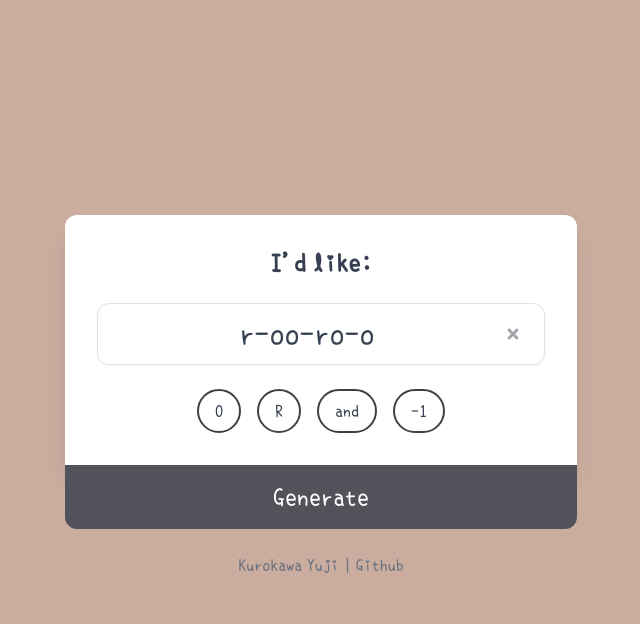
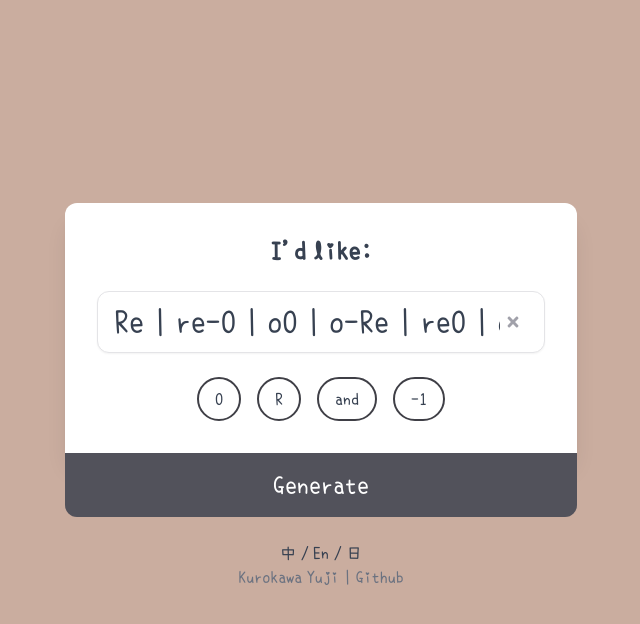
Before and after one commit to INEWSK/oreooo, a Next.js app: page /en in a window 1280 px wide. Both pictures are taken after a click on the element 832 px from the left and 334 px from the top of the page. Shown: the top 624 px of the page, without its empty margins (319-959 px from the left). Built offline with nearby package versions, Linux system fonts and the light colour scheme.

Commit message:
feat: implement i18n localizeation for multiple language

```diff
--- a/messages/en.json
+++ b/messages/en.json
@@ -1,5 +1,27 @@
 {
-  "Index": {
-    "title": "Hello world!"
+  "basic": {
+    "o": "O | o",
+    "r": "Re | re",
+    "and": "-"
+  },
+  "tooltip": {
+    "title": "Keyboard shortcuts: <br>o/r : Input 'O' or 'RE'<br>-/Space : Input Space<br>Enter : Generate<br>Backspace : Back"
+  },
+  "input": {
+    "meta": "I'd like:",
+    "placeholder": "Oreo...",
+    "random": "Random",
+    "generate": "Generate",
+    "btn": {
+      "o": "O",
+      "r": "R",
+      "and": "and",
+      "-1": "-1"
+    }
+  },
+  "output": {
+    "meta": "Here you are:",
+    "save": "Save image",
+    "back": "Back"
   }
 }
--- a/messages/ja.json
+++ b/messages/ja.json
@@ -1,6 +1,31 @@
 {
-  "Index": {
+  "index": {
     "title": "メッセージ",
     "message": "こんにちは、世界！"
+  },
+  "basic": {
+    "o": "オ",
+    "r": "レ",
+    "and": "-"
+  },
+  "tooltip": {
+    "title": "キーボード・ショートカット: <br>o/r/-/Space : 編集する<br>Enter : 実行<br>Backspace : 元に戻す"
+  },
+  "input": {
+    "meta": "私は...したい",
+    "placeholder": "オレオ...",
+    "random": "ランダム",
+    "generate": "実行",
+    "btn": {
+      "o": "+オ",
+      "r": "+レ",
+      "and": "+と",
+      "-1": "-1"
+    }
+  },
+  "output": {
+    "meta": "結果",
+    "save": "画像を保存する",
+    "back": "元に戻す"
   }
 }
--- a/messages/zh-hant.json
+++ b/messages/zh-hant.json
@@ -1,5 +1,31 @@
 {
-  "Index": {
-    "title": "你好世界！"
+  "index": {
+    "title": "メッセージ",
+    "message": "こんにちは、世界！"
+  },
+  "basic": {
+    "o": "奧",
+    "r": "利",
+    "and": "-"
+  },
+  "tooltip": {
+    "title": "鍵盤快速鍵: <br>o/r : 輸入奧/利<br>-/空格 : 輸入與<br>回車 : 產生<br>退格 : 返回"
+  },
+  "input": {
+    "meta": "我想要：",
+    "placeholder": "奥利奥...",
+    "random": "隨機",
+    "generate": "生成",
+    "btn": {
+      "o": "+奥",
+      "r": "+利",
+      "and": "+与",
+      "-1": "-1"
+    }
+  },
+  "output": {
+    "meta": "這是你的",
+    "save": "保存图片",
+    "back": "返回"
   }
 }
--- a/src/app/[lang]/hook/usePage.tsx
+++ b/src/app/[lang]/hook/usePage.tsx
@@ -1,8 +1,6 @@
-import { useTranslations } from "next-intl";
 import { useEffect, useState } from "react";
 
 const usePage = () => {
-  const t = useTranslations("Index");
   const [loading, setLoading] = useState(true);
   const [animating, setAnimating] = useState(true);
 
@@ -29,7 +27,6 @@ const usePage = () => {
   };
 
   return {
-    t,
     loading,
     animating,
     addLoading,
--- a/src/app/[lang]/page.tsx
+++ b/src/app/[lang]/page.tsx
@@ -4,7 +4,7 @@ import Footer from "@/components/footer";
 import Loading from "@/components/loading";
 import { useState } from "react";
 import usePage from "./hook/usePage";
-import Form from "./ui/form";
+import Input from "./ui/input";
 import Output from "./ui/output";
 
 export default function Page() {
@@ -24,7 +24,7 @@ export default function Page() {
     <div className="app">
       <Loading show={loading} animate={animating} />
       <main className={`main ${loading ? "hidden" : "block"}`}>
-        <Form submit={submit} show={show} />
+        <Input submit={submit} show={show} />
         <Output back={back} oreoList={oreoList} />
         <Footer />
       </main>
--- a/src/app/[lang]/ui/form.tsx
+++ b/src/app/[lang]/ui/input.tsx
@@ -1,18 +1,21 @@
-import { generateRandomOreoList } from "@/utils";
+import { generateRandomOreoList, translateOreoKeys } from "@/utils";
+import { useTranslations } from "next-intl";
 import { useState } from "react";
 import { FaRandom, FaTimes } from "react-icons/fa";
 import useKeyBindings from "../hook/useKeyBindings";
 
-const OreoKey = ["O", "R", "and", "-1"];
+const OreoKey = ["o", "r", "and", "-1"];
 
-export default function Form({
+export default function Input({
   submit,
   show,
 }: {
   submit: (oreoList: OreoKey[]) => void;
   show: boolean;
 }) {
+  const t = useTranslations();
   const [oreoList, setOreoList] = useState<OreoKey[]>([]);
+  const oreoString = translateOreoKeys(oreoList, t);
 
   const action = (action: string, value?: string) => {
     switch (action) {
@@ -25,7 +28,7 @@ export default function Form({
           );
         }
         if (value === "o") {
-          setOreoList((prev) => (prev.length ? [...prev, "of"] : ["o"]));
+          setOreoList((prev) => [...prev, "o"]);
         }
         if (value === "r") {
           setOreoList((prev) => [...prev, "r"]);
@@ -46,11 +49,11 @@ export default function Form({
   };
 
   const onClick = (e: React.MouseEvent<HTMLDivElement>) => {
-    const value = e.currentTarget.innerText;
+    const value = e.currentTarget.getAttribute("data-key");
 
     const actionMap = {
-      O: () => action("add", "o"),
-      R: () => action("add", "r"),
+      o: () => action("add", "o"),
+      r: () => action("add", "r"),
       and: () => action("add", "-"),
       "-1": () => action("remove"),
     };
@@ -71,48 +74,51 @@ export default function Form({
   useKeyBindings(bindings);
 
   return (
-    <div className={`form ${!show ? "hidden" : "block"}`}>
+    <div className={`input-form ${!show ? "hidden" : "block"}`}>
       <div className="card">
-        <h2 className="title">{`I'd like: `}</h2>
+        <h2 className="title">{t("input.meta")}</h2>
         <div className="input-box">
           <input
             type="text"
             id="oreo-input"
-            placeholder="Oreo..."
-            value={oreoList.join("")}
+            placeholder={t("input.placeholder")}
+            value={oreoString}
             readOnly
           />
           <span
             className="trailing"
             onClick={() =>
-              oreoList.length > 0
+              oreoList.length
                 ? setOreoList([])
                 : setOreoList(generateRandomOreoList())
             }
           >
-            {oreoList.length === 0 ? (
-              <FaRandom className="random" />
+            {!oreoList.length ? (
+              <span title={t("input.random")}>
+                <FaRandom className="random" />
+              </span>
             ) : (
-              <FaTimes className="remove" />
+              <span>
+                <FaTimes className="remove" />
+              </span>
             )}
           </span>
         </div>
         <div className="control">
           {OreoKey.map((key) => (
-            <div className="btn" key={key} onClick={onClick}>
-              {key}
+            <div className="btn" key={key} data-key={key} onClick={onClick}>
+              {t(`input.btn.${key}`)}
             </div>
           ))}
         </div>
       </div>
-
       <button
         className="submit-btn"
         type="button"
         disabled={!oreoList.length}
         onClick={() => submit(oreoList)}
       >
-        Generate
+        {t("input.generate")}
       </button>
     </div>
   );
--- a/src/app/[lang]/ui/output.tsx
+++ b/src/app/[lang]/ui/output.tsx
@@ -1,5 +1,6 @@
-import { loadImage } from "@/utils";
+import { loadImage, translateOreoKeys } from "@/utils";
 import { useCallback, useEffect, useRef } from "react";
+import { useTranslations } from "use-intl";
 
 type OutputProps = {
   back: () => void;
@@ -29,8 +30,10 @@ const loadOreoImages = async () => {
 };
 
 export default function Output({ back, oreoList }: OutputProps) {
+  const t = useTranslations();
   const canvasRef = useRef<HTMLCanvasElement>(null);
   const imgUrl = useRef<string>("");
+  const oreoString = translateOreoKeys(oreoList, t);
 
   type DrawItem = {
     image: HTMLImageElement;
@@ -101,21 +104,21 @@ export default function Output({ back, oreoList }: OutputProps) {
   return (
     <div className={`output ${!oreoList.length ? "hidden" : "block"}`}>
       <div className="card">
-        <h2 className="title">{`Here's your`}</h2>
-        <h3 className="sub-title">{oreoList.join("")}</h3>
+        <h2 className="title">{t("output.meta")}</h2>
+        <h3 className="sub-title">{oreoString}</h3>
         <div className="output-image">
           <canvas width="240" height="0" ref={canvasRef} />
         </div>
         <div className="control">
           <button className="btn" type="button" onClick={back}>
-            Back
+            {t("output.back")}
           </button>
           <button
             className="btn"
             type="button"
             onClick={() => downloadImage({ url: imgUrl.current })}
           >
-            Save Image
+            {t("output.save")}
           </button>
         </div>
       </div>
--- a/src/components/footer.tsx
+++ b/src/components/footer.tsx
@@ -1,3 +1,5 @@
+import Link from "next/link";
+
 const locales: {
   [key: string]: string;
 } = {
@@ -9,13 +11,13 @@ const locales: {
 export default function Footer() {
   return (
     <footer className="footer">
-      {/* <ul className="lang-list">
+      <ul className="lang-list">
         {Object.keys(locales).map((locale) => (
           <li key={locale} className="lang">
             <Link href={`/${locale}`}>{locales[locale]}</Link>
           </li>
         ))}
-      </ul> */}
+      </ul>
       <div className="meta">
         <a href="https://inewsk.me" target="_blank">
           Kurokawa Yuji
--- a/src/shared/styles/globals.scss
+++ b/src/shared/styles/globals.scss
@@ -17,7 +17,7 @@
     @apply bg-white rounded-xl shadow-xl p-8 flex flex-col gap-6 items-center justify-center;
   }
 
-  .form {
+  .input-form {
     .card {
       @apply rounded-b-none;
     }
--- a/src/utils.ts
+++ b/src/utils.ts
@@ -26,3 +26,9 @@ export const generateRandomOreoList = (): OreoKey[] => {
 
   return randomList.length ? randomList : generateRandomOreoList();
 };
+
+export const translateOreoKeys = (
+  oreoKeys: OreoKey[],
+  t: (key: string) => string
+): string =>
+  oreoKeys.map((v) => (v === "-" ? t("basic.and") : t(`basic.${v}`))).join("");
```
